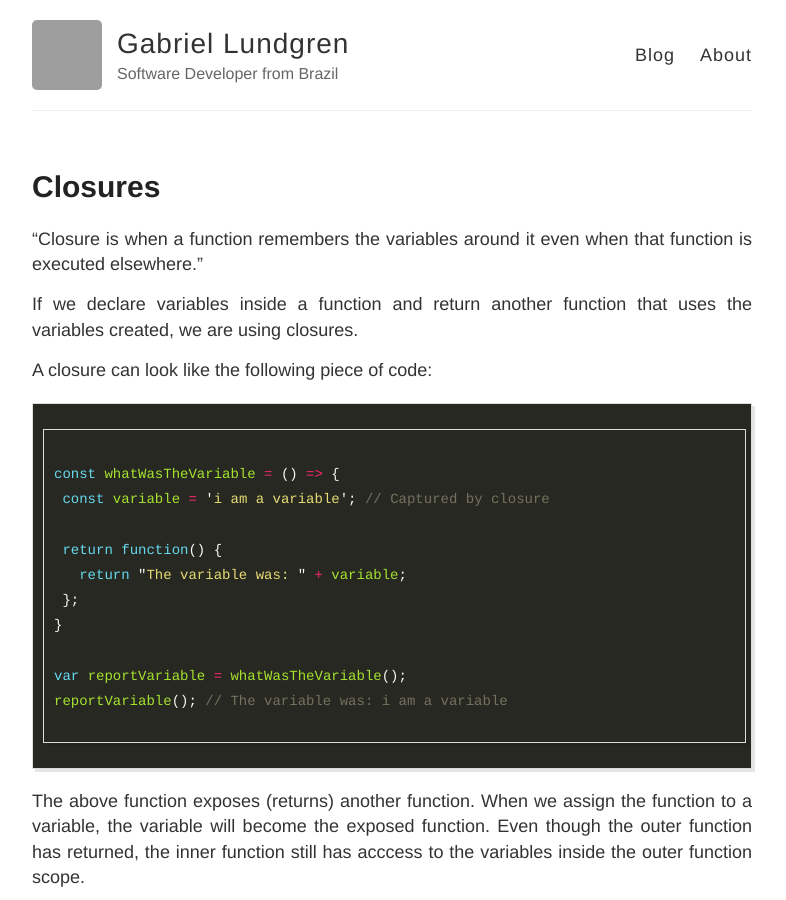
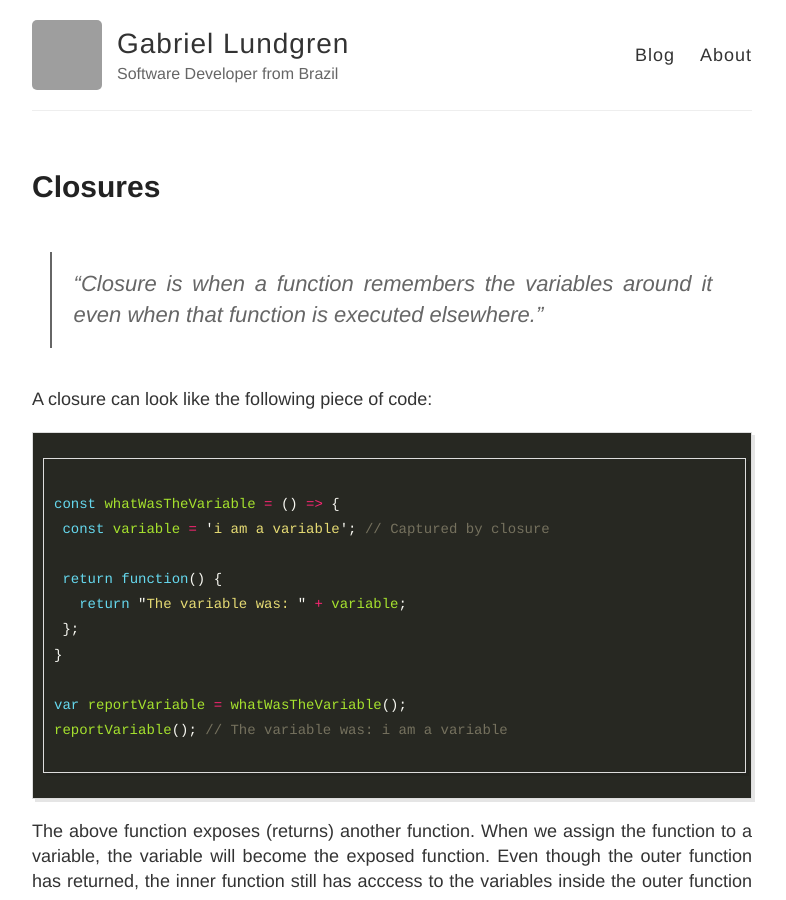
Before and after one commit to glundgren93/glundgren93.github.io, a Jekyll site: the page built from _posts/2016-7-4-Closures.md, in a window 1280 px wide and 900 px high. Shown: the whole window, without its empty margins (248-1034 px from the left). Built offline with Jekyll 4.4.1, drawn with Linux system fonts in a browser that asks for light colours; comment, search, counter and statistics services are not loaded; grey boxes are pictures that could not be loaded.

Commit message:
closure post

````diff
--- a/_posts/2016-7-4-Closures.md
+++ b/_posts/2016-7-4-Closures.md
@@ -3,9 +3,7 @@ layout: post
 title: Closures
 ---
 
-"Closure is when a function remembers the variables around it even when that function is executed elsewhere."
-
-If we declare variables inside a function and return another function that uses the variables created, we are using closures.
+> "Closure is when a function remembers the variables around it even when that function is executed elsewhere."
 
 A closure can look like the following piece of code:
 
@@ -24,10 +22,8 @@ reportVariable(); // The variable was: i am a variable
 
 ```
 
-
 The above function exposes (returns) another function. When we assign the function to a variable, the variable will become the exposed function.
 Even though the outer function has returned, the inner function still has acccess to the variables inside the outer function scope.
-
 
 # Data Privacy
 
````
